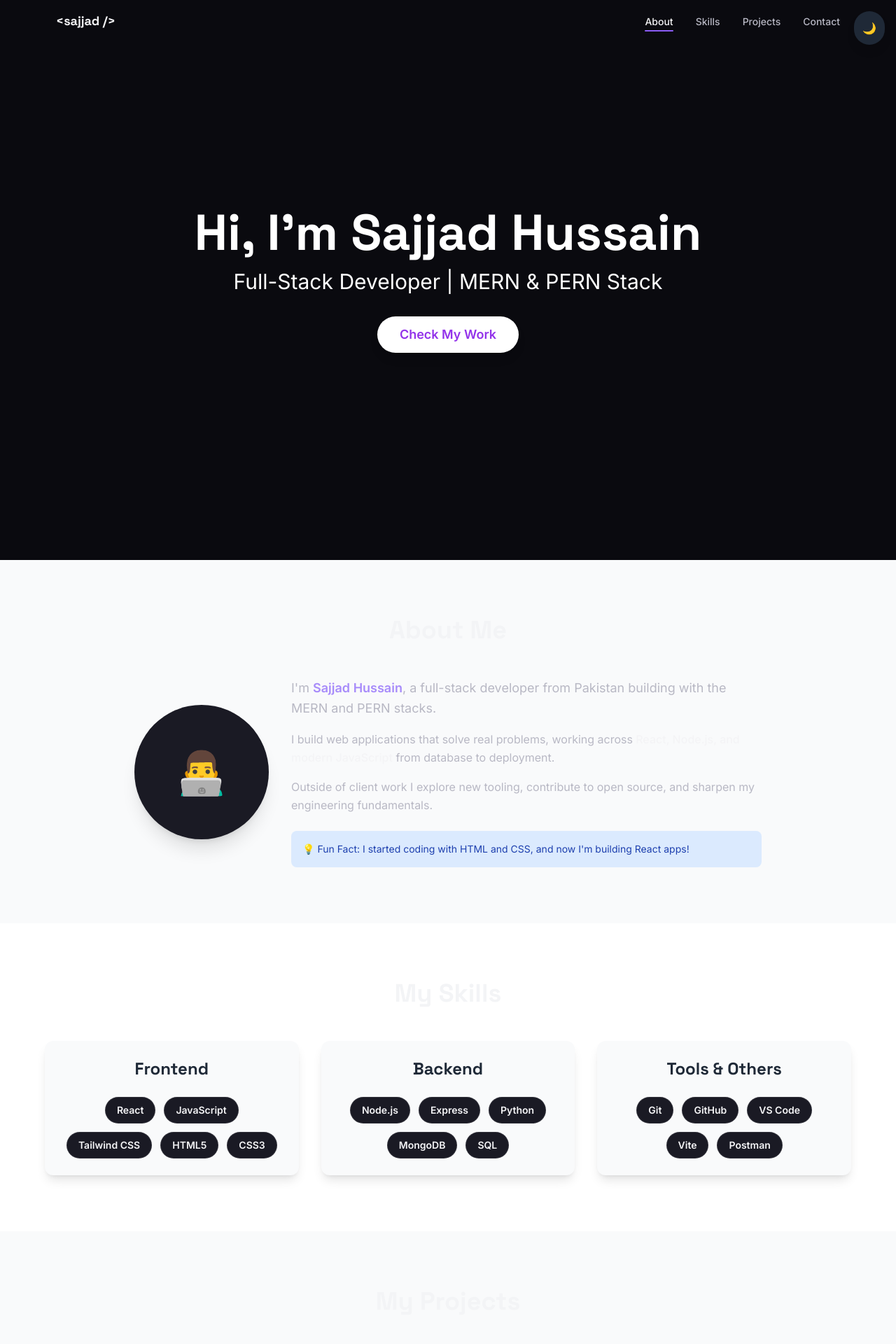
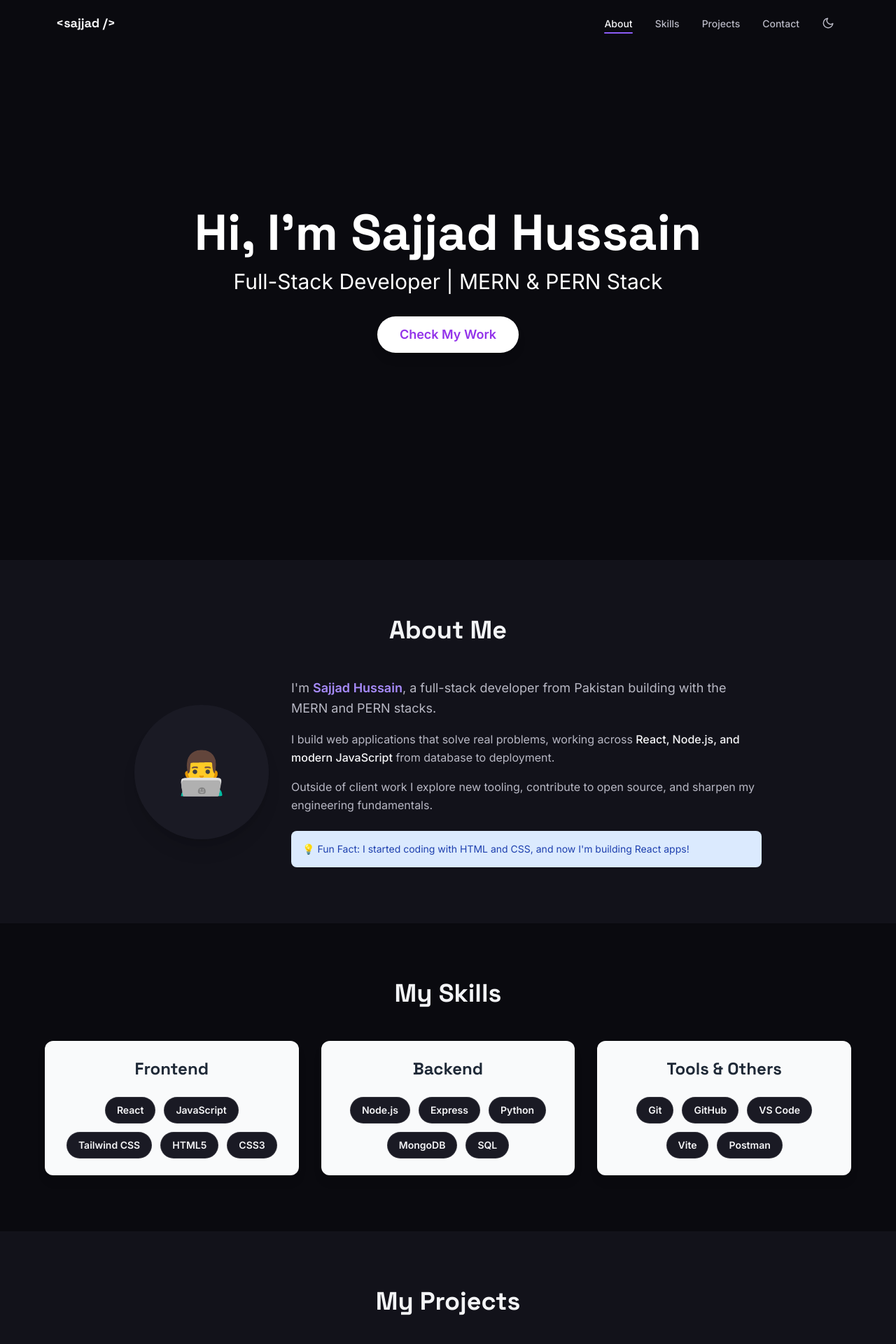
Before and after one commit to sajad-husain/portfolio-website, a React (Vite) app: page / in a window 1280 px wide. Shown: the top 1920 px of the page at 70% size. Built offline with nearby package versions, Linux system fonts and the light colour scheme.

Commit message:
refactor: theme toggle in navbar, unify section spacing

```diff
--- a/src/App.jsx
+++ b/src/App.jsx
@@ -20,15 +20,7 @@ function App() {
             </a>
 
             <div>
-                <Navbar />
-
-                <button
-                    onClick={toggleDarkMode}
-                    className="fixed top-4 right-4 z-50 bg-gray-800 dark:bg-white text-white dark:text-gray-800 p-3 rounded-full shadow-lg hover:scale-110 transition-transform duration-200"
-                    aria-label={darkMode ? "Switch to light mode" : "Switch to dark mode"}
-                >
-                    {darkMode ? "☀️" : "🌙"}
-                </button>
+                <Navbar darkMode={darkMode} toggleTheme={toggleDarkMode} />
 
                 <main id="main-content">
                     <Hero />                    <About />
--- a/src/components/About.jsx
+++ b/src/components/About.jsx
@@ -2,7 +2,7 @@ function About() {
     return (
         <section
             id="about"
-            className="section-container bg-gray-50 dark:bg-gray-800"
+            className="section-container surface-raised"
             aria-labelledby="about-title"
         >
             <div className="container mx-auto max-w-4xl">
--- a/src/components/Contact.jsx
+++ b/src/components/Contact.jsx
@@ -71,7 +71,7 @@ function Contact() {
     return (
         <section
             id="contact"
-            className="section-container bg-white dark:bg-gray-900"
+            className="section-container"
             aria-labelledby="contact-title"
         >
             <div className="container mx-auto max-w-3xl">
--- a/src/components/Navbar.jsx
+++ b/src/components/Navbar.jsx
@@ -8,7 +8,7 @@ const NAV_LINKS = [
     { id: "contact", label: "Contact" },
 ];
 
-function Navbar() {
+function Navbar({ darkMode, toggleTheme }) {
     const [scrolled, setScrolled] = useState(false);
     const [menuOpen, setMenuOpen] = useState(false);
     const sectionIds = useMemo(() => NAV_LINKS.map((l) => l.id), []);
@@ -38,7 +38,8 @@ function Navbar() {
                     {"<sajjad />"}
                 </a>
 
-                <ul className="hidden md:flex items-center gap-8">
+                <div className="hidden md:flex items-center gap-6">
+                    <ul className="flex items-center gap-8">
                         {NAV_LINKS.map((link) => (
                             <li key={link.id}>
                                 <a
@@ -55,6 +56,43 @@ function Navbar() {
                             </li>
                         ))}
                     </ul>
+
+                    <button
+                        type="button"
+                        onClick={toggleTheme}
+                        aria-label={darkMode ? "Switch to light mode" : "Switch to dark mode"}
+                        className="p-2 rounded-lg text-ink-secondary hover:text-ink-primary hover:bg-white/5 transition-colors"
+                    >
+                        {darkMode ? (
+                            <svg width="18" height="18" viewBox="0 0 24 24" fill="none" stroke="currentColor" strokeWidth="2" strokeLinecap="round">
+                                <circle cx="12" cy="12" r="4" />
+                                <path d="M12 2v2M12 20v2M4.93 4.93l1.41 1.41M17.66 17.66l1.41 1.41M2 12h2M20 12h2M4.93 19.07l1.41-1.41M17.66 6.34l1.41-1.41" />
+                            </svg>
+                        ) : (
+                            <svg width="18" height="18" viewBox="0 0 24 24" fill="none" stroke="currentColor" strokeWidth="2" strokeLinecap="round" strokeLinejoin="round">
+                                <path d="M21 12.79A9 9 0 1 1 11.21 3 7 7 0 0 0 21 12.79z" />
+                            </svg>
+                        )}
+                    </button>
+                </div>
+
+                    <button
+                        type="button"
+                        onClick={toggleTheme}
+                        aria-label={darkMode ? "Switch to light mode" : "Switch to dark mode"}
+                        className="md:hidden p-2 mr-1 rounded-lg text-ink-secondary hover:text-ink-primary hover:bg-white/5 transition-colors"
+                    >
+                        {darkMode ? (
+                            <svg width="18" height="18" viewBox="0 0 24 24" fill="none" stroke="currentColor" strokeWidth="2" strokeLinecap="round">
+                                <circle cx="12" cy="12" r="4" />
+                                <path d="M12 2v2M12 20v2M4.93 4.93l1.41 1.41M17.66 17.66l1.41 1.41M2 12h2M20 12h2M4.93 19.07l1.41-1.41M17.66 6.34l1.41-1.41" />
+                            </svg>
+                        ) : (
+                            <svg width="18" height="18" viewBox="0 0 24 24" fill="none" stroke="currentColor" strokeWidth="2" strokeLinecap="round" strokeLinejoin="round">
+                                <path d="M21 12.79A9 9 0 1 1 11.21 3 7 7 0 0 0 21 12.79z" />
+                            </svg>
+                        )}
+                    </button>
 
                     <button
                         type="button"
--- a/src/components/Projects.jsx
+++ b/src/components/Projects.jsx
@@ -46,7 +46,7 @@ function Projects() {
     return (
         <section
             id="projects"
-            className="section-container bg-gray-50 dark:bg-gray-800"
+            className="section-container surface-raised"
             aria-labelledby="projects-title"
         >
             <div className="container mx-auto max-w-6xl">
--- a/src/components/Skills.jsx
+++ b/src/components/Skills.jsx
@@ -38,7 +38,7 @@ function Skills() {
     return (
         <section
             id="skills"
-            className="section-container bg-white dark:bg-gray-900"
+            className="section-container"
             aria-labelledby="skills-title"
         >
             <div className="container mx-auto max-w-6xl">
```
Also changed, not shown: 4 other files (tests, documents, lock files or other folders). Lines whose indentation alone changed are shown as unchanged.
